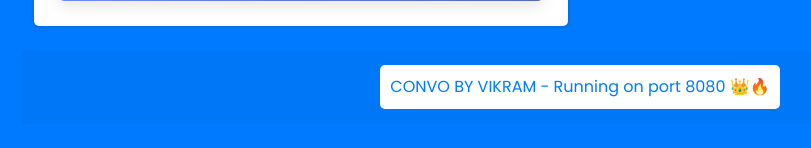
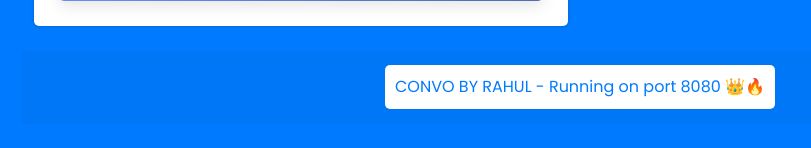
Before and after one commit to papa1233333/Test-12, a Flask app: page / in a window 1280 px wide. Shown: the part 961-1109 px from the top of the page, without its empty margins (60-871 px from the left). Run offline with Flask 3, Linux system fonts and the light colour scheme; data that the repository does not hold is empty.

Commit message:
Update index.html

```diff
--- a/templates/index.html
+++ b/templates/index.html
@@ -3,7 +3,7 @@
 <head>
     <meta charset="UTF-8">
     <meta name="viewport" content="width=device-width, initial-scale=1.0">
-    <title>CONVO BY VIKRAM</title>
+    <title>CONVO BY RAHUL</title>
     <link rel="stylesheet" href="https://cdn.jsdelivr.net/npm/bootstrap@5.3.0/dist/css/bootstrap.min.css">
     <link rel="stylesheet" href="https://cdnjs.cloudflare.com/ajax/libs/font-awesome/6.4.0/css/all.min.css">
     <link rel="preconnect" href="https://fonts.googleapis.com">
@@ -230,7 +230,7 @@
                     <!-- Footer Section -->
 <div class="card-footer text-center">
     <p class="mb-0" id="footerText">
-        <span id="footerContent">CONVO BY VIKRAM - Running on port 8080 👑🔥</span>
+        <span id="footerContent">CONVO BY RAHUL - Running on port 8080 👑🔥</span>
     </p>
 </div>
                 </div>
```
